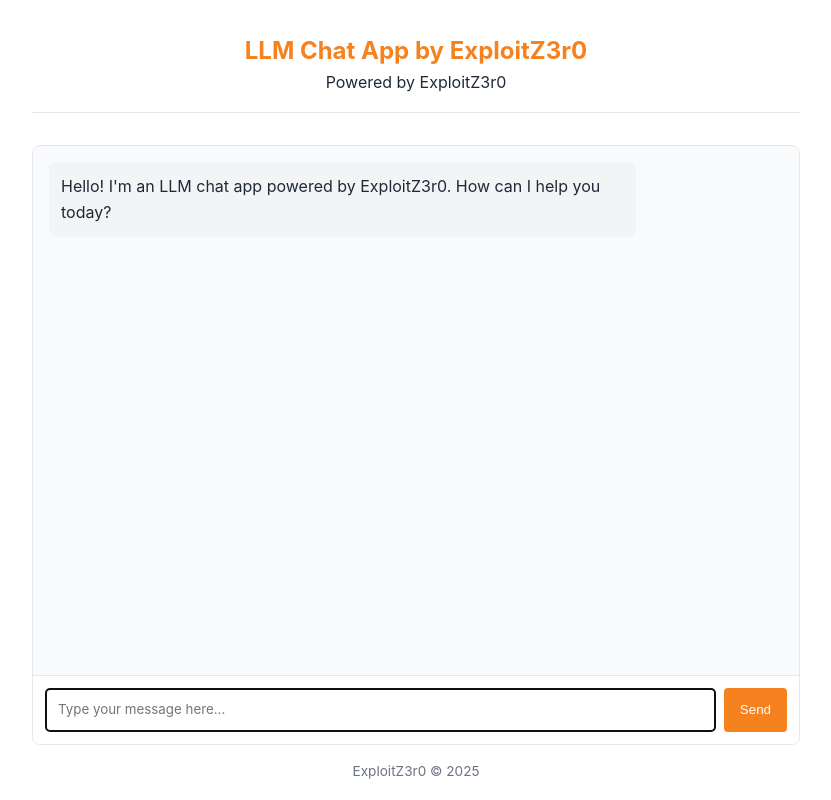
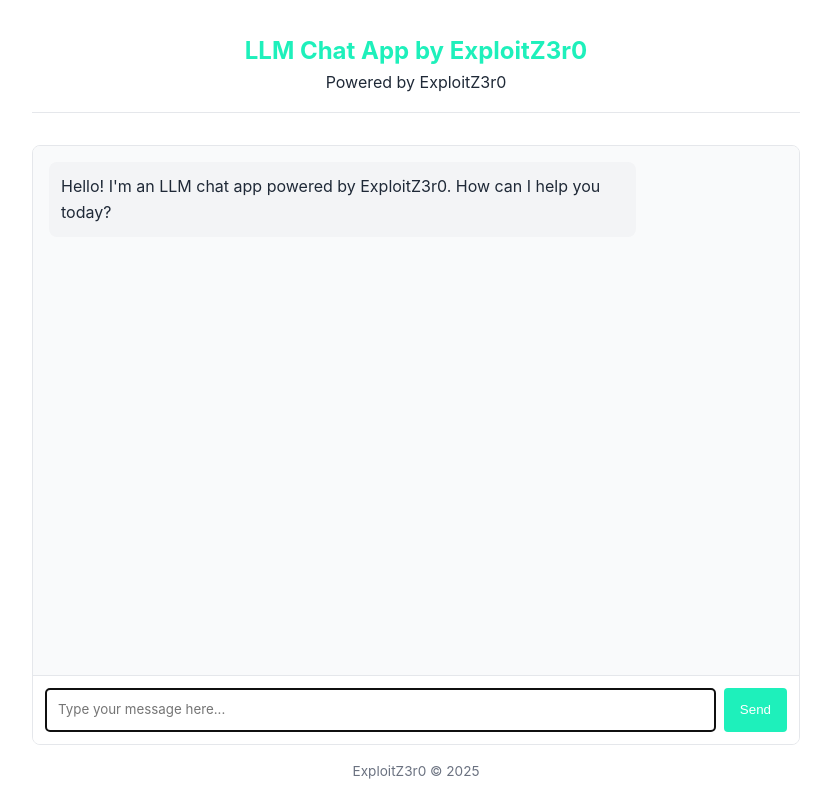
Before and after one commit to steam12345riste-source/llm-chat-app-template, a website: page public/index.html in a window 1280 px wide. Shown: the whole page, without its empty margins (224-1055 px from the left). Drawn offline with Linux system fonts and the light colour scheme.

Commit message:
Update index.html

```diff
--- a/public/index.html
+++ b/public/index.html
@@ -6,8 +6,8 @@
 		<title>LLM Chat App by ExploitZ3r0</title>
 		<style>
 			:root {
-				--primary-color: #f6821f;
-				--primary-hover: #e67e22;
+				--primary-color: #1ef0bb;
+				--primary-hover: #2277e6;
 				--light-bg: #f9fafb;
 				--border-color: #e5e7eb;
 				--text-color: #1f2937;
```
